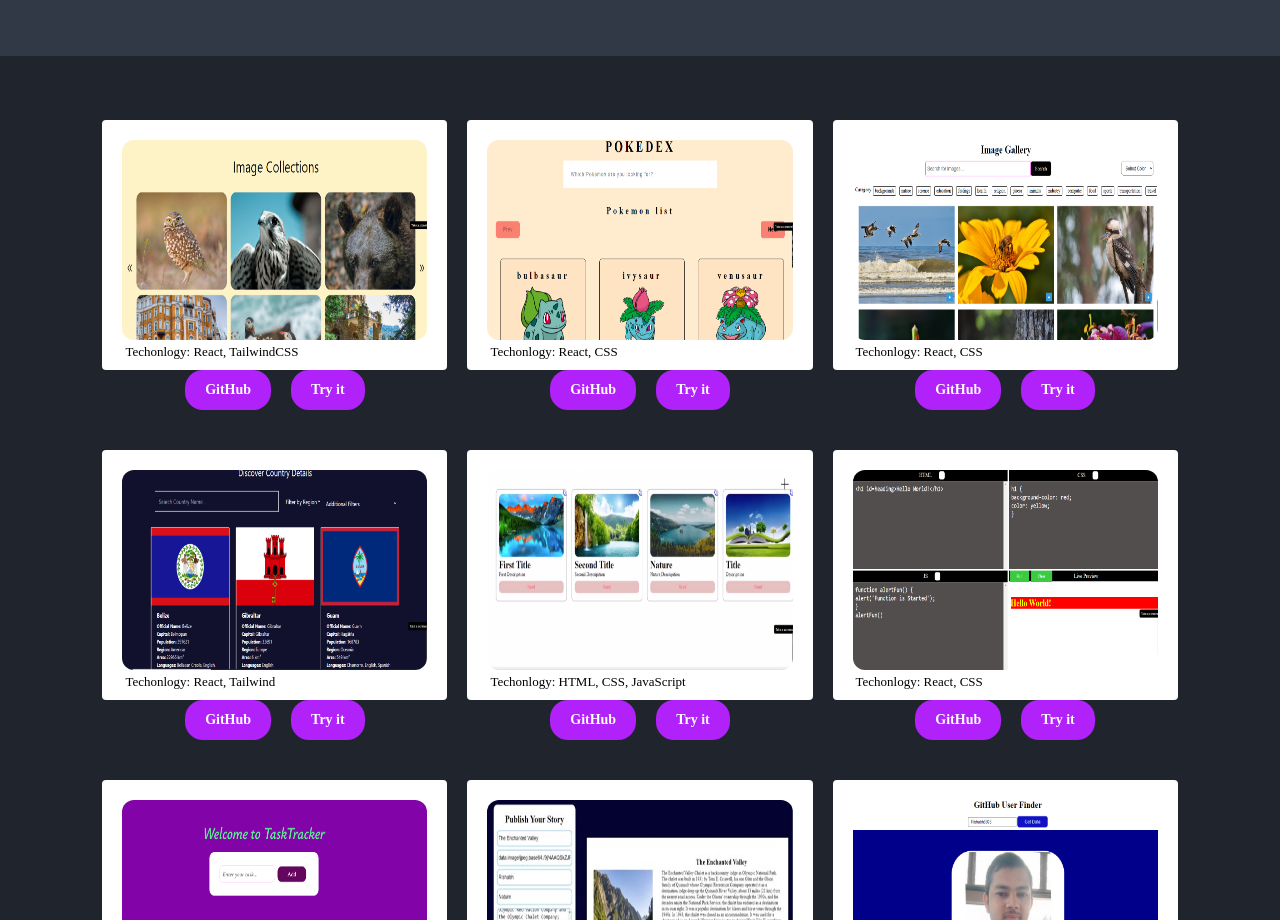
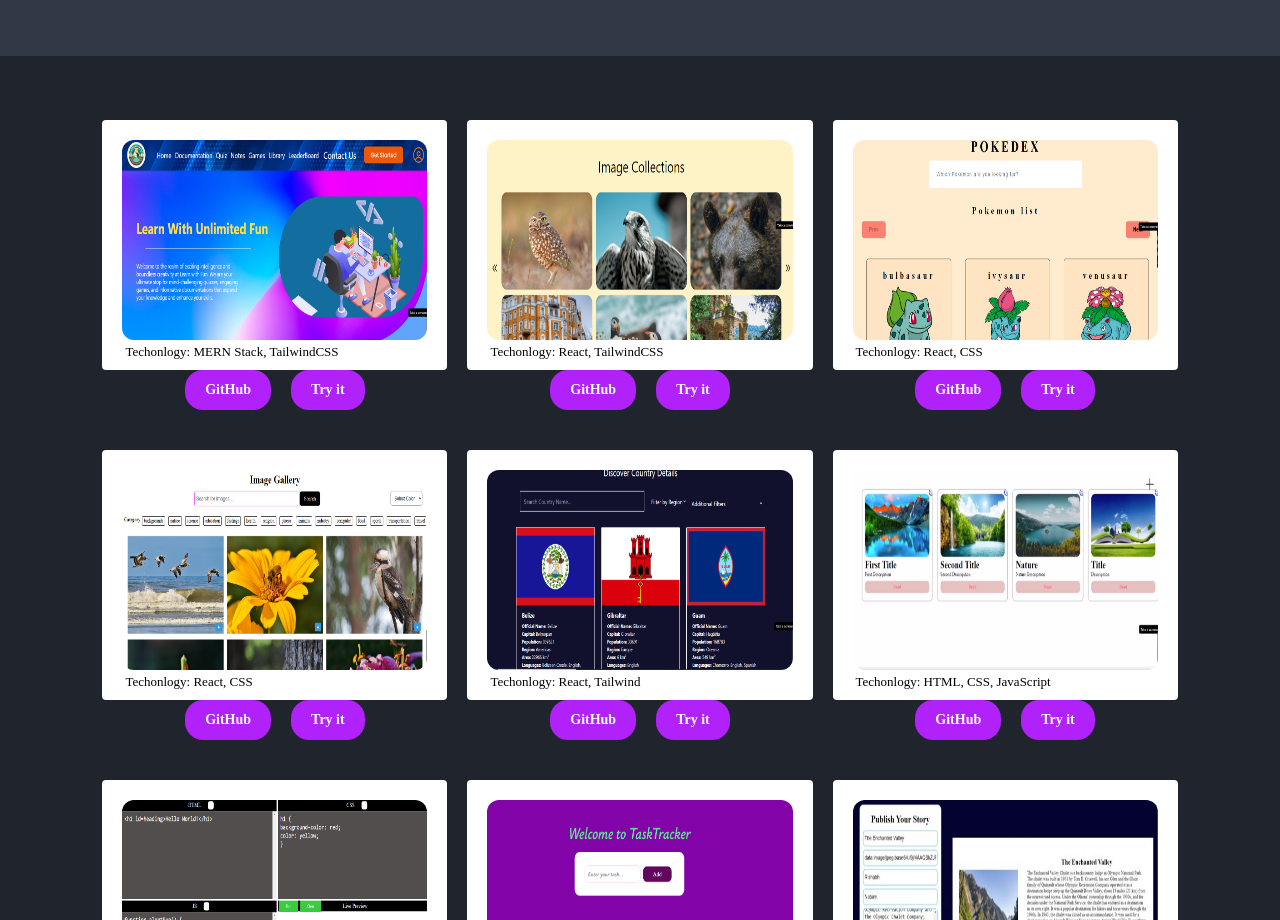
Before and after one commit to Rishabh6306/Portfolio-Website, a React (Vite) app: page / in a window 1280 px wide. Shown: the part 1720-2640 px from the top of the page. Built offline with nearby package versions, Linux system fonts and the light colour scheme; a web font is replaced by a local one.

Commit message:
One more project added

```diff
--- a/src/Components/Projects.jsx
+++ b/src/Components/Projects.jsx
@@ -211,7 +211,14 @@ export default function Projects() {
       githubLink: 'https://github.com/Rishabh6306/React-Image-Gallery',
       liveLink: 'https://image-universe.netlify.app'
     },
-
+    {
+      id: 27,
+      paragraph: 'MERN Stack, TailwindCSS',
+      image: '27.Learn_With_Fun.png',
+      name: 'Learn With Fun',
+      githubLink: 'https://github.com/Rishabh6306/Learn-With-Fun',
+      liveLink: 'https://learn-with-fun-new.netlify.app'
+    },
   ]
 
   const reversedProjects = projects.slice().reverse();
```
Also changed, not shown: public/27.Learn_With_Fun.png (added).
